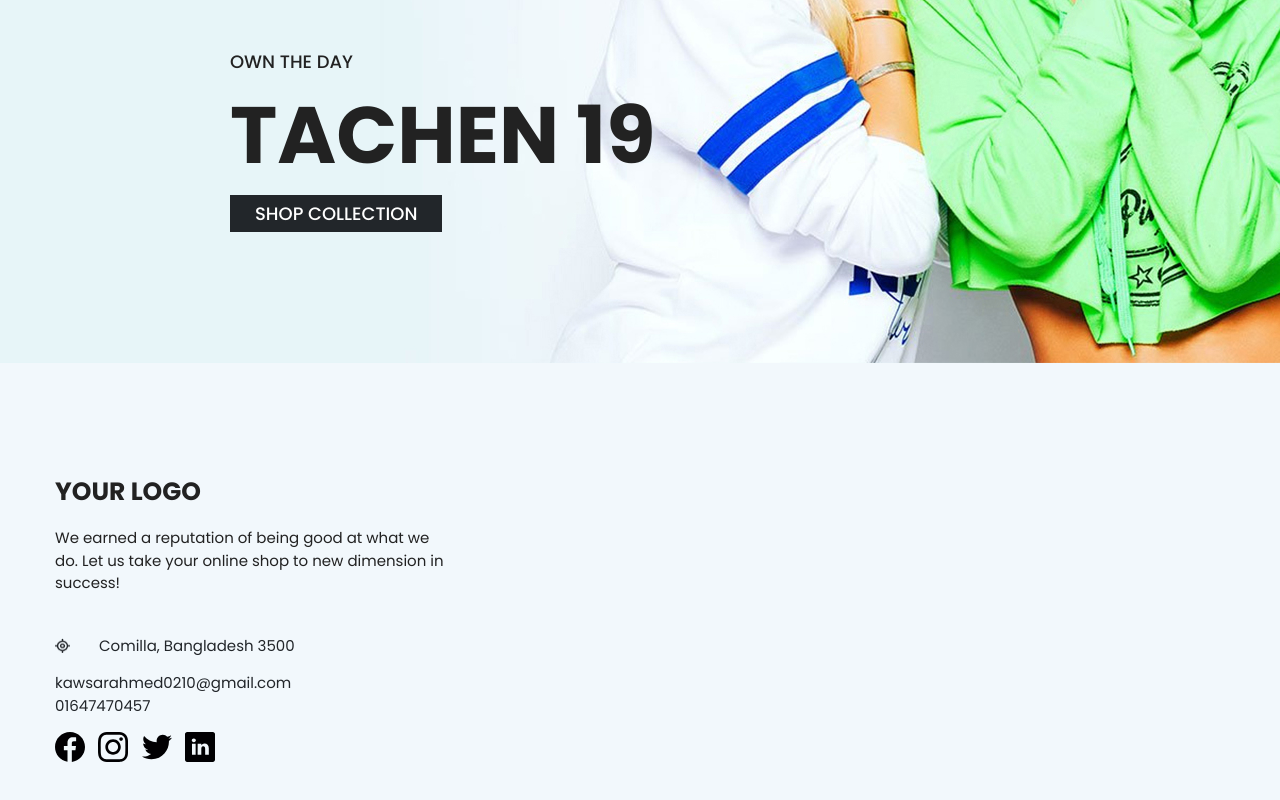
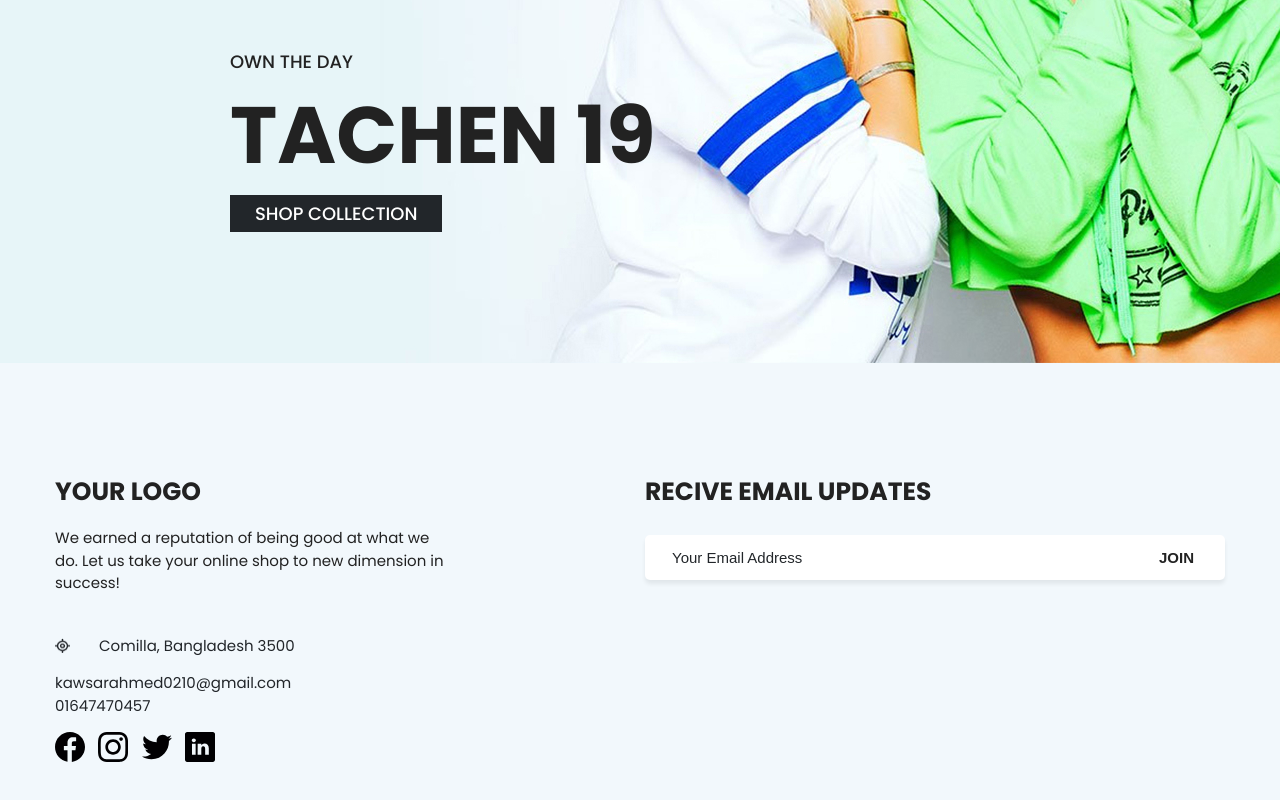
Before and after one commit to DmitriyKonnov/FashionSite, a website: page index.html in a window 1280 px wide. Shown: the part 3439-4239 px from the top of the page. Drawn offline with Linux system fonts and the light colour scheme.

Commit message:
added email form

```diff
--- a/index.html
+++ b/index.html
@@ -349,7 +349,15 @@
                         </a>
                     </div>
                 </div>
-                <div class="footer__content_block2"></div>
+                <div class="footer__content_block2">
+                    <h2 class="footer__title">RECIVE EMAIL UPDATES</h2>
+                    <div class="footer__add">
+                        <form action="" class="footer__form">
+                            <input class="footer__input" type="email" name="user-email" placeholder="Your Email Address">
+                            <button class="footer__add-btn">join</button>
+                        </form>
+                    </div>
+                </div>
             </div>
         </div>
     </footer>
--- a/scss/blocks/button.scss
+++ b/scss/blocks/button.scss
@@ -46,3 +46,15 @@
 
   text-transform: uppercase;
 }
+
+.footer__add-btn {
+  font-size: 1.5rem;
+  font-weight: 600;
+  line-height: 1.5;
+
+  text-transform: uppercase;
+
+  background: transparent;
+
+  border: none;
+}
--- a/scss/blocks/footer.scss
+++ b/scss/blocks/footer.scss
@@ -19,6 +19,8 @@
   display: flex;
   flex-direction: column;
   justify-content: center;
+
+  padding-right: 1rem;
 }
 
 .footer__logo {
@@ -133,3 +135,57 @@
 .footer__content_block2 {
   flex: 50%;
 }
+
+.footer__title {
+  font-size: 2.5rem;
+  font-weight: 700;
+  line-height: 1.5;
+
+  text-transform: uppercase;
+
+  margin-bottom: 2.5rem;
+}
+
+.footer__add {
+  padding: 0 2.5rem;
+
+  display: flex;
+  align-items: center;
+
+  height: 4.5rem;
+  border-radius: 0.5rem;
+  background-color: #fff;
+
+  box-shadow: 0 4px 4px rgba($color: #000000, $alpha: 0.07);
+
+  &:hover {
+    box-shadow: 0 4px 4px rgba($color: #000000, $alpha: 0.2);
+  }
+
+  &:focus-within {
+    box-shadow: 0 4px 4px rgba($color: #000000, $alpha: 0.2);
+  }
+}
+
+.footer__form {
+  width: 100%;
+
+  display: flex;
+  justify-content: space-between;
+}
+
+.footer__input {
+  width: 100%;
+  height: 4.5rem;
+
+  background: transparent;
+
+  border: none;
+  &::placeholder {
+    font-size: 1.5rem;
+    font-weight: 400;
+    line-height: 1.5;
+
+    color: $main-font_color;
+  }
+}
```
Also changed, not shown: css/style.css.
